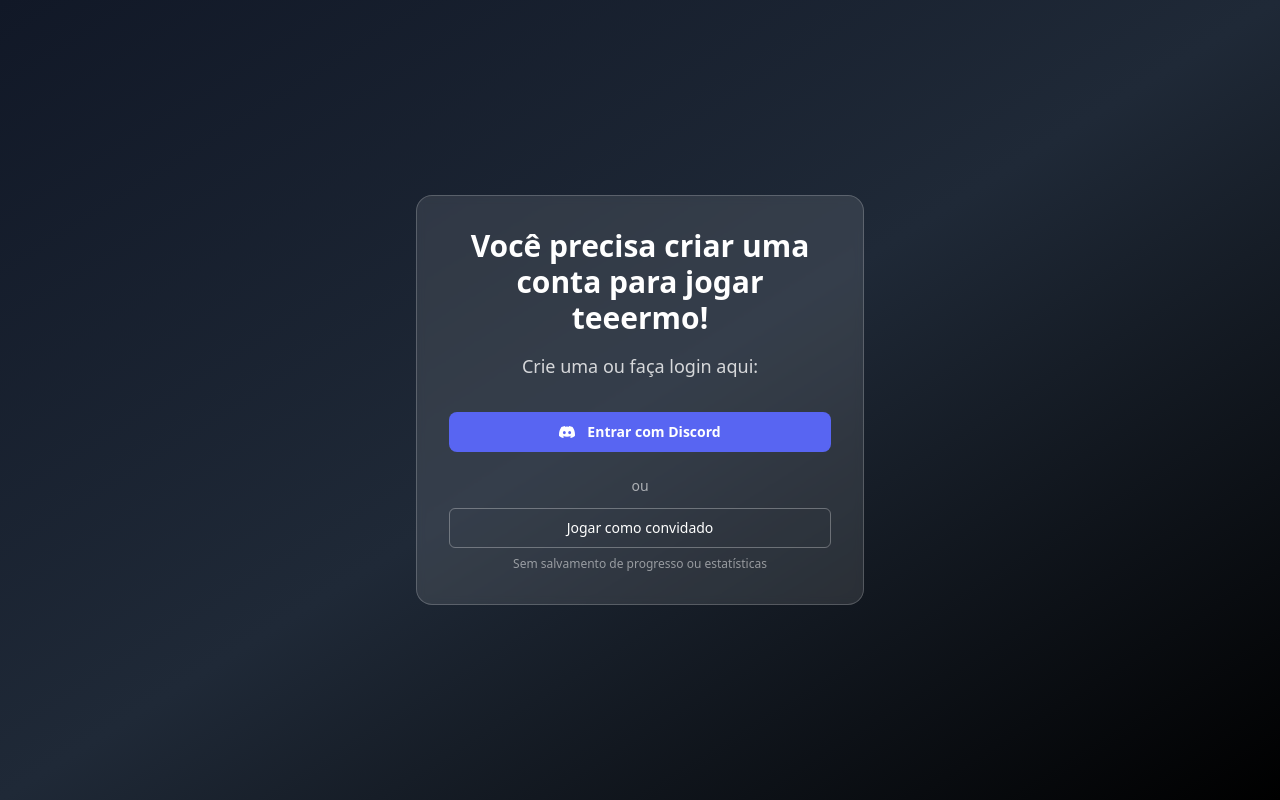
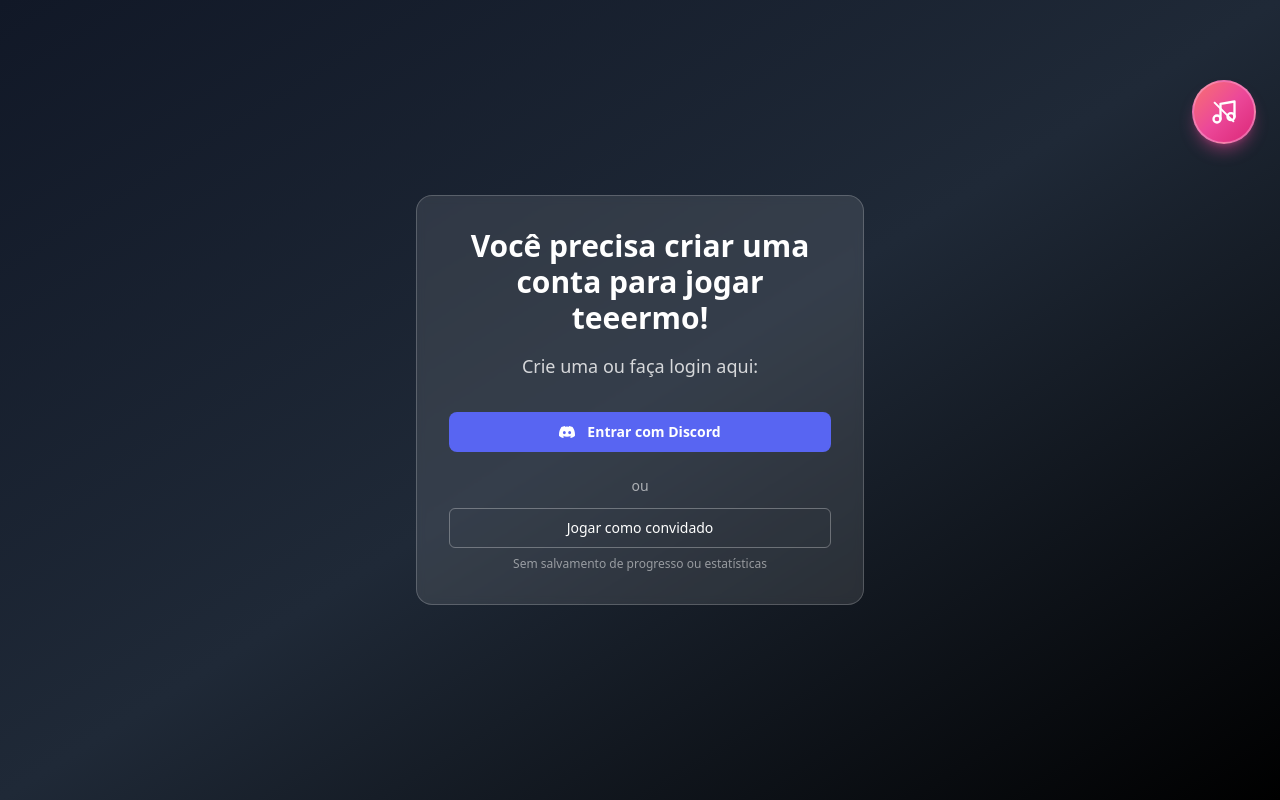
Before and after one commit to mushaleeessia/akalqqoamaqoaokaqk-aaqoqaoaqko, a React (Vite) app: page /termo in a window 1280 px wide. Built offline with nearby package versions, Linux system fonts and the light colour scheme.

Commit message:
Fix: Music player persists across pages
The music player should not stop when the user navigates to a different page. The user should be able to control the music playback independently of page changes.

```diff
--- a/src/App.tsx
+++ b/src/App.tsx
@@ -5,6 +5,7 @@ import { TooltipProvider } from "@/components/ui/tooltip";
 import { QueryClient, QueryClientProvider } from "@tanstack/react-query";
 import { BrowserRouter, Routes, Route } from "react-router-dom";
 import { AuthProvider } from "@/contexts/AuthContext";
+import { MusicPlayer } from "@/components/MusicPlayer";
 import Index from "./pages/Index";
 import Termo from "./pages/Termo";
 import Cruzadas from "./pages/Cruzadas";
@@ -20,6 +21,8 @@ const App = () => (
         <Toaster />
         <Sonner />
         <BrowserRouter>
+          {/* Music Player Global - persiste entre páginas */}
+          <MusicPlayer />
           <Routes>
             <Route path="/" element={<Index />} />
             <Route path="/termo" element={<Termo />} />
--- a/src/components/MusicPlayer.tsx
+++ b/src/components/MusicPlayer.tsx
@@ -1,14 +1,21 @@
 import { useState, useRef } from "react";
+import { useLocation } from "react-router-dom";
 import { Music } from "lucide-react";
 
 interface MusicPlayerProps {
   hidden?: boolean;
 }
 
+const HIDDEN_ROUTES = ['/listentogether'];
+
 export const MusicPlayer = ({ hidden = false }: MusicPlayerProps) => {
+  const location = useLocation();
   const [isPlaying, setIsPlaying] = useState(false);
   const [isLoading, setIsLoading] = useState(false);
   const audioRef = useRef<HTMLAudioElement | null>(null);
+
+  // Ocultar automaticamente em páginas específicas
+  const shouldHide = hidden || HIDDEN_ROUTES.includes(location.pathname);
 
   const audioUrl = "https://audio.jukehost.co.uk/CtlkY10vzGjBSZx7vxgDiodDCWsokOVS";
 
@@ -60,7 +67,7 @@ export const MusicPlayer = ({ hidden = false }: MusicPlayerProps) => {
           ${isLoading ? "opacity-50 cursor-not-allowed" : "cursor-pointer"}
           border-2 border-pink-300/50
           relative
-          ${hidden ? "hidden" : ""}
+          ${shouldHide ? "hidden" : ""}
         `}
         aria-label={isPlaying ? "Pausar música" : "Tocar música"}
       >
--- a/src/pages/Index.tsx
+++ b/src/pages/Index.tsx
@@ -7,7 +7,7 @@ import { Header } from "@/components/Header";
 import { Footer } from "@/components/Footer";
 import { HelpAssistant } from "@/components/HelpAssistant";
 import { TwitchEmbed } from "@/components/TwitchEmbed";
-import { MusicPlayer } from "@/components/MusicPlayer";
+
 import { StatsUpdater } from "@/components/StatsUpdater";
 import { Globe, MessageSquare, Video, Gamepad2, HelpCircle } from "lucide-react";
 import { Link } from "react-router-dom";
@@ -72,8 +72,6 @@ const Index = () => {
       {/* Twitch Embed */}
       <TwitchEmbed isEnglish={isEnglish} />
 
-      {/* Music Player - só aparece na página principal */}
-      <MusicPlayer />
 
       {/* Dark red ambient background elements - distributed across the screen */}
       <div className="absolute inset-0 overflow-hidden pointer-events-none">
```
